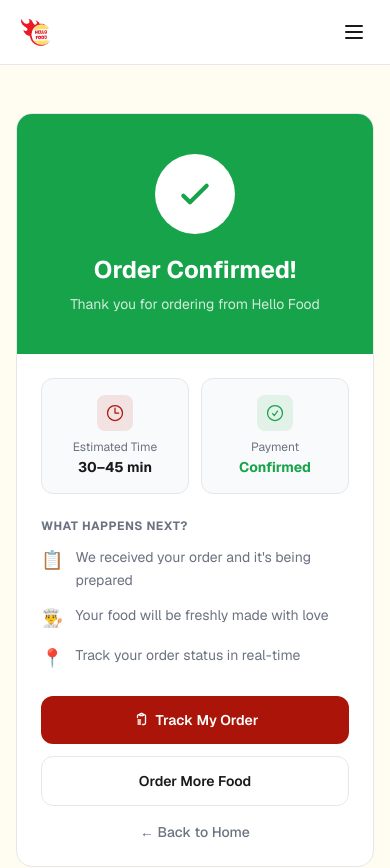
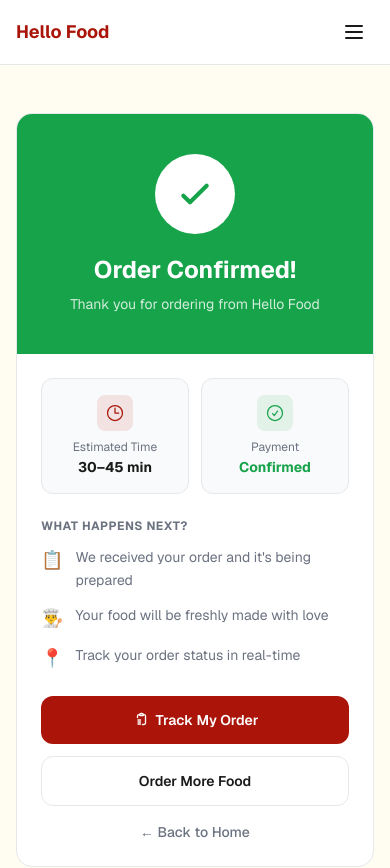
Before and after one commit to mohdarshadd/-HF-pro, a Next.js app: page /checkout/success in a window 390 px wide. Shown: the top 868 px of the page. Built offline with nearby package versions, Linux system fonts and the light colour scheme.

Commit message:
Hide logo on mobile navbar, show only Hello Food text

```diff
--- a/src/components/layout/Navbar.tsx
+++ b/src/components/layout/Navbar.tsx
@@ -48,8 +48,8 @@ export default function Navbar() {
         <div className="flex items-center justify-between h-16">
           {/* Logo */}
           <Link href="/" className="flex items-center gap-2.5 shrink-0">
-            <img src="/logo.png" alt="Hello Food" className="h-10 w-auto" />
-            <span className="text-lg font-bold text-brand hidden sm:block">Hello Food</span>
+            <img src="/logo.png" alt="Hello Food" className="h-10 w-auto hidden sm:block" />
+            <span className="text-lg font-bold text-brand">Hello Food</span>
           </Link>
 
           {/* Desktop nav */}
```
